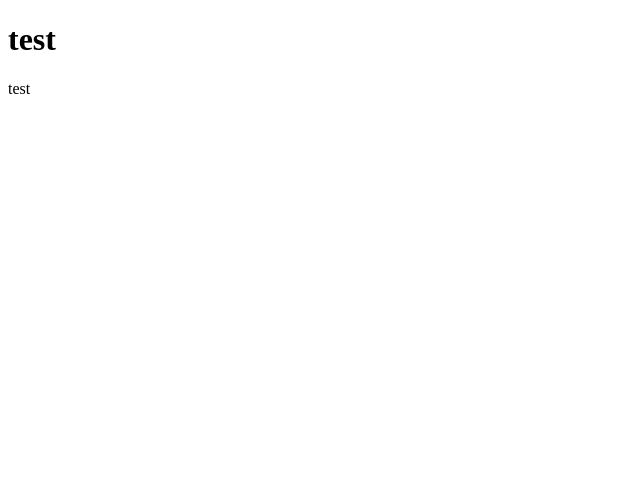
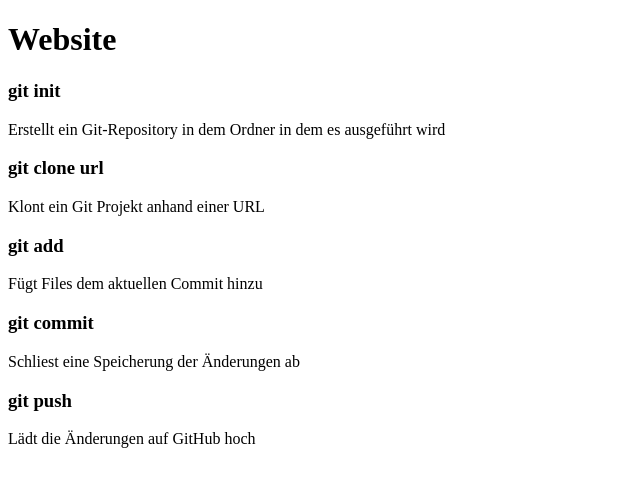
Before and after one commit to smattle/m210, a plain HTML site: page index.html in a window 1280 px wide. Shown: the whole page, without its empty margins (0-640 px from the left). Drawn offline with Linux system fonts and the light colour scheme.

Commit message:
documentation added

```diff
--- a/index.html
+++ b/index.html
@@ -6,7 +6,16 @@
     <title>test</title>
 </head>
 <body>
-    <h1>test</h1>
-    <p>test</p>
+    <h1>Website</h1>
+    <h3>git init</h3>
+    <p>Erstellt ein Git-Repository in dem Ordner in dem es ausgeführt wird</p>
+    <h3>git clone url</h3>
+    <p>Klont ein Git Projekt anhand einer URL</p>
+    <h3>git add</h3>
+    <p>Fügt Files dem aktuellen Commit hinzu</p>
+    <h3>git commit</h3>
+    <p>Schliest eine Speicherung der Änderungen ab</p>
+    <h3>git push</h3>
+    <p>Lädt die Änderungen auf GitHub hoch</p>
 </body>
 </html>
```
